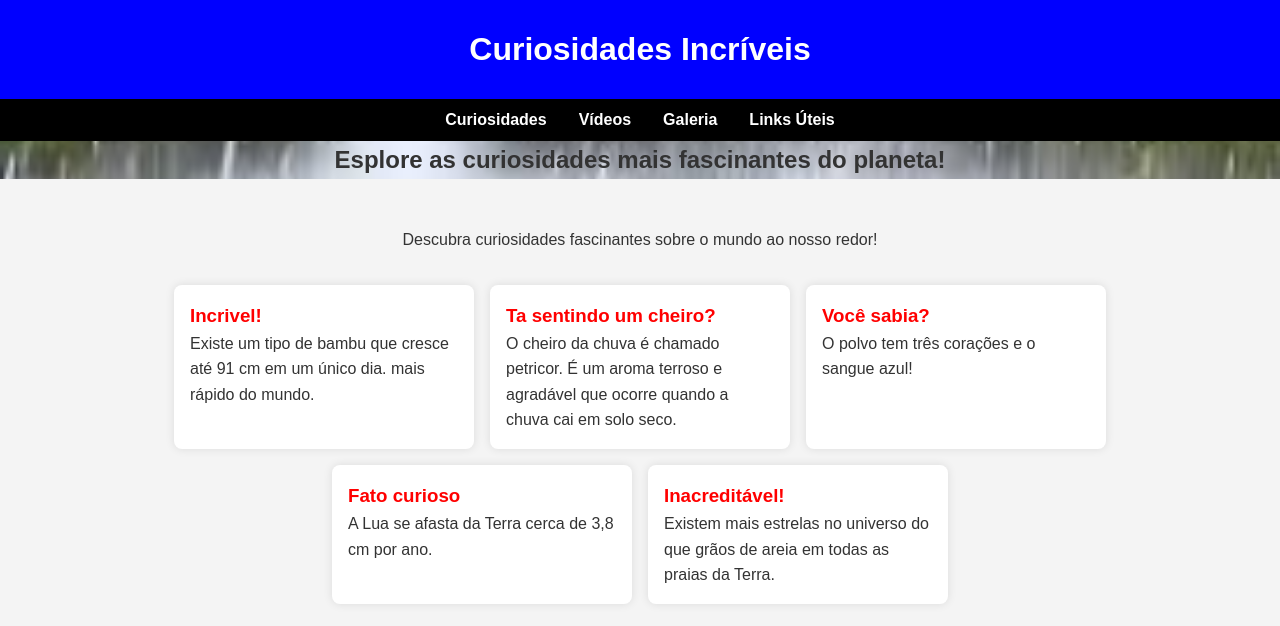
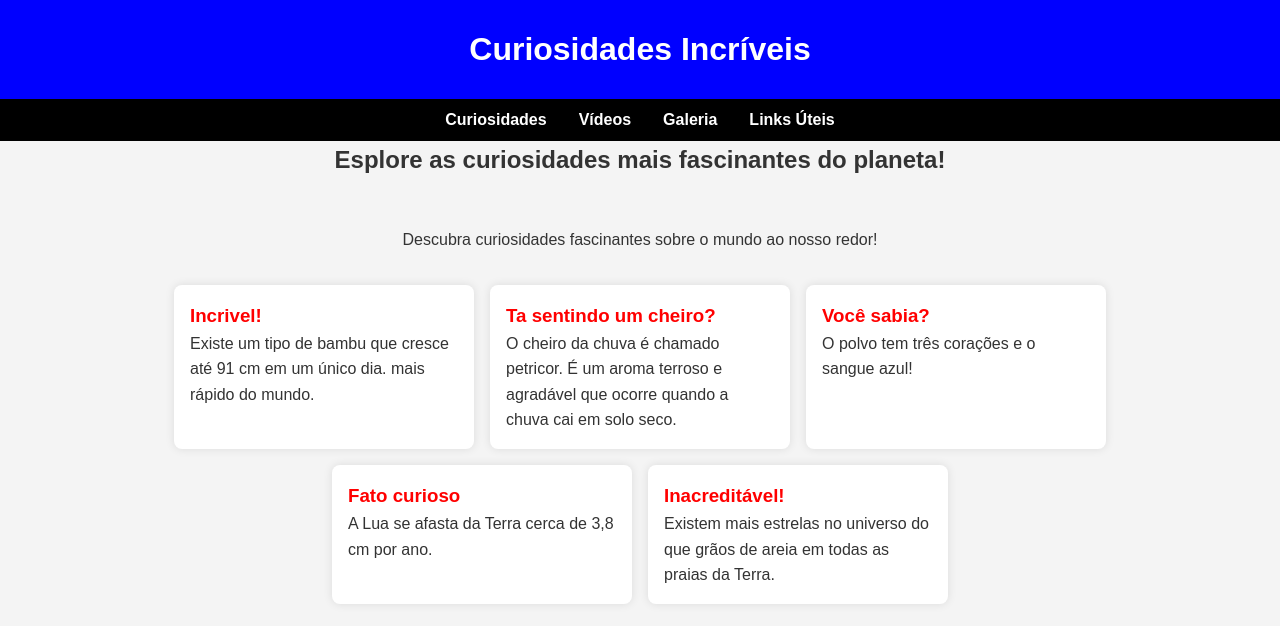
Before and after one commit to LeonardoGrassiZambrin/Curiosidades, a plain HTML site: page index.html in a window 1280 px wide. Shown: the top 626 px of the page. Drawn offline with Linux system fonts and the light colour scheme.

Commit message:
Add files via upload

```diff
--- a/style.css
+++ b/style.css
@@ -128,7 +128,6 @@ li:hover {
 }
 
 .hero {
-background-image: url("images.jpeg");
  background-size: cover;
     background-repeat: no-repeat;
     background-position: center;
```
